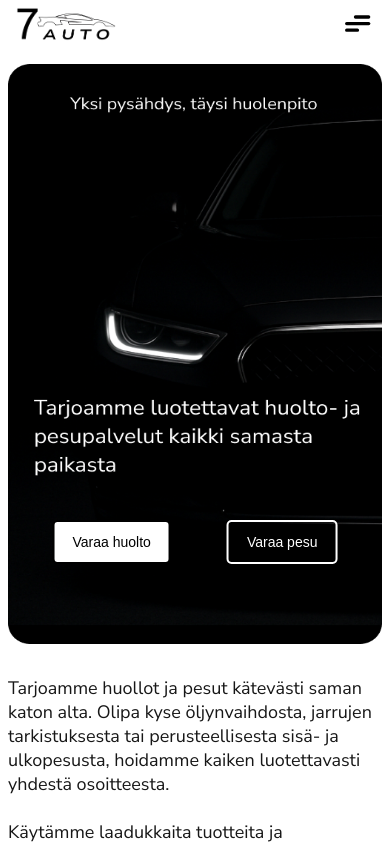
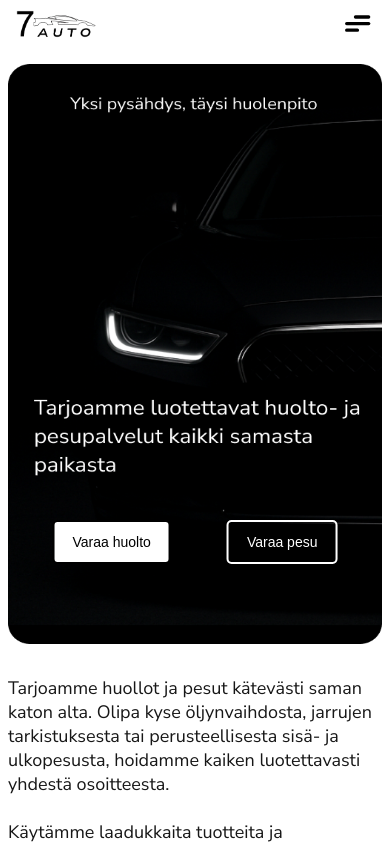
Before and after one commit to Agrinsadon/7auto, a Next.js app in the folder frontend/: page / in a window 390 px wide. Shown: the top 844 px of the page. Built offline with nearby package versions, Linux system fonts and the light colour scheme.

Commit message:
changed the size of the logo

```diff
--- a/frontend/src/app/component/navbar/navbar.css
+++ b/frontend/src/app/component/navbar/navbar.css
@@ -18,7 +18,7 @@
   display: flex;
   justify-content: space-between;
   align-items: center;
-  max-width: 1200px;
+  max-width: 1300px;
   margin: 0 auto;
 }
 
@@ -62,6 +62,11 @@
 
 /* ============ MOBILE STYLES ============ */
 @media (max-width: 760px) {
+
+  .navbarlogo img {
+    width: 80px;
+  }
+
   .navbarwrapper {
     background-color: #fff;
   }
```
